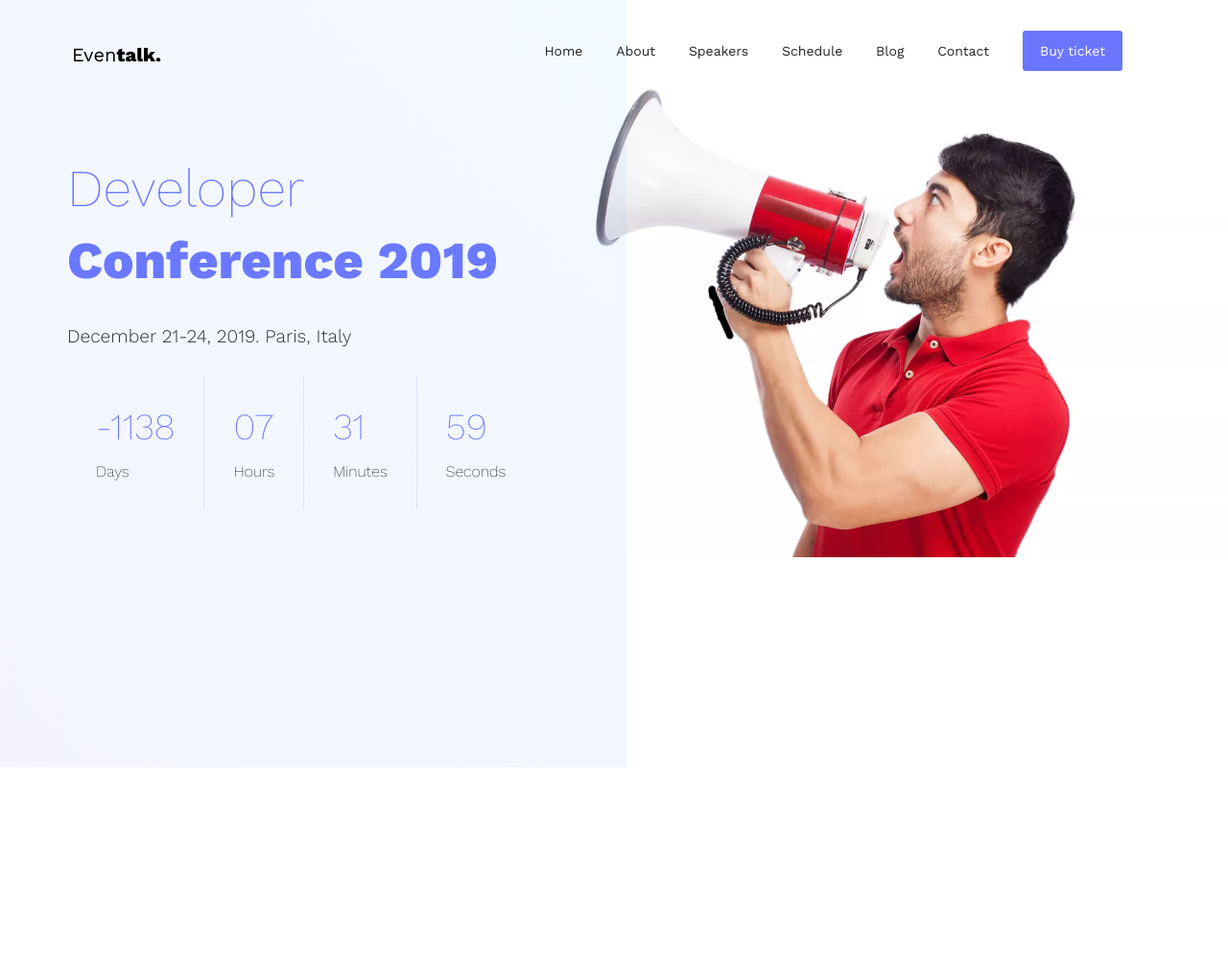
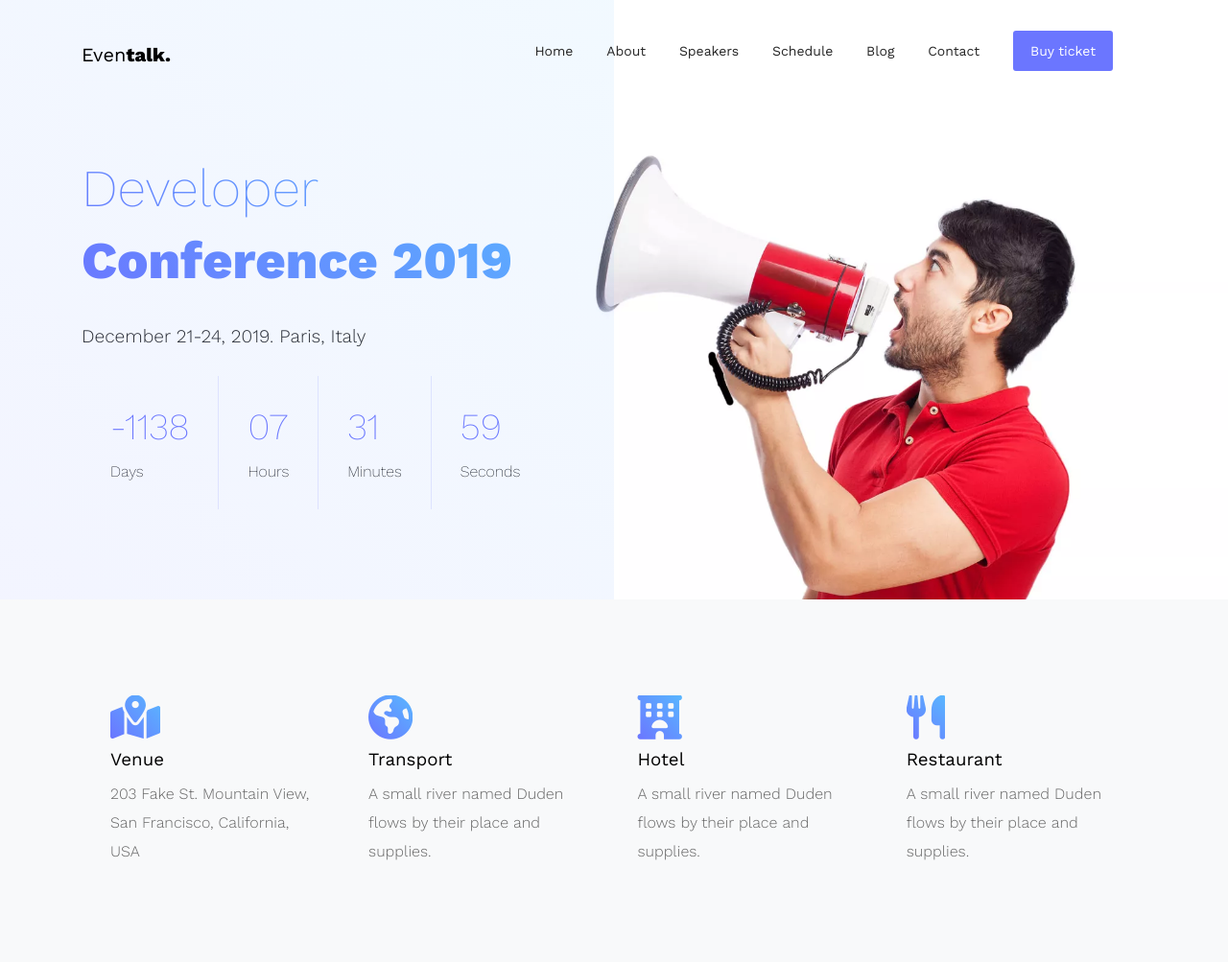
Before and after one commit to shootzgyn/treinamentos-front-end, a plain HTML site: page primeira-lp/index.html in a window 1280 px wide. Shown: the whole page at 96% size. Before the commit the page ends 800 px from the top, so only its background shows below. Drawn offline with nearby package versions, Linux system fonts and the light colour scheme.

Commit message:
atualização info

```diff
--- a/primeira-lp/css/style.css
+++ b/primeira-lp/css/style.css
@@ -22,7 +22,7 @@ nav {
   height: auto;
 }
 nav .limited {
-  width: 1130px;
+  width: 1110px;
   margin: 0 auto;
   display: flex;
   justify-content: space-between;
@@ -65,7 +65,7 @@ nav .limited ul.menu li a {
 
 main {
   width: 100%;
-  height: 32em;
+
   background-image: url(../image/bg_1.jpg.webp);
   background-size: cover;
   background-attachment: fixed;
@@ -80,11 +80,13 @@ main .limited .overlay {
   bottom: 0;
   left: 0;
   right: 0;
-  height: 100%;
-  width: 51%;
+  width: 50%;
+  height: auto;
+  padding: 0 0 90px 0;
 }
 main .limited {
-  width: 1140px;
+  width: 1110px;
+  height: 556px;
   margin: 0 auto;
   display: flex;
   justify-content: space-between;
@@ -96,7 +98,9 @@ main .limited section.left h2.title {
   font-weight: 200;
   line-height: 75px;
   margin: 0 0 30px 0;
-  color: #6b76ff;
+  background: linear-gradient(45deg, #6b75ff 0%, #6b75ff 0%, #59b7ff 100%);
+  -webkit-background-clip: text;
+  -webkit-text-fill-color: transparent;
 }
 main .limited section.left p.date {
   font-size: 1.2em;
@@ -125,3 +129,39 @@ main .limited section.left ul.clock li h5 {
 }
 
 /* FIM CONTEÚDO SITE / HEADER  */
+
+section.content {
+  width: 100%;
+  height: auto;
+  position: relative;
+  background-color: #f8f9fa;
+}
+section.content .limited {
+  width: 1110px;
+  height: auto;
+  margin: 0 auto;
+  padding: 100px 0 100px 0;
+  box-sizing: border-box;
+}
+section.content .limited ul {
+  display: flex;
+  justify-content: space-between;
+}
+section.content .limited ul li {
+  padding: 0 30px;
+}
+section.content .limited ul li i {
+  background: linear-gradient(45deg, #6b75ff 0%, #6b75ff 0%, #59b7ff 100%);
+  -webkit-background-clip: text;
+  -webkit-text-fill-color: transparent;
+  font-size: 2.9em;
+}
+section.content .limited ul li h3 {
+  font-weight: 400;
+  margin: 10px 0 10px 0;
+}
+section.content .limited ul li p {
+  font-weight: 300;
+  line-height: 30px;
+  color: #666666;
+}
--- a/primeira-lp/index.html
+++ b/primeira-lp/index.html
@@ -4,6 +4,10 @@
     <meta charset="UTF-8" />
     <meta http-equiv="X-UA-Compatible" content="IE=edge" />
     <meta name="viewport" content="width=device-width, initial-scale=1.0" />
+    <script
+      src="https://kit.fontawesome.com/964f33b2b8.js"
+      crossorigin="anonymous"
+    ></script>
     <link rel="stylesheet" href="css/style.css" />
     <title>Eventalk - Free Bootstrap 4</title>
   </head>
@@ -57,5 +61,32 @@
         <section class="right"></section>
       </div>
     </main>
+
+    <section class="content">
+      <div class="limited">
+        <ul>
+          <li>
+            <i class="fa-solid fa-map-location-dot"></i>
+            <h3>Venue</h3>
+            <p>203 Fake St. Mountain View, San Francisco, California, USA</p>
+          </li>
+          <li>
+            <i class="fa-solid fa-earth-americas"></i>
+            <h3>Transport</h3>
+            <p>A small river named Duden flows by their place and supplies.</p>
+          </li>
+          <li>
+            <i class="fa-sharp fa-solid fa-hotel"></i>
+            <h3>Hotel</h3>
+            <p>A small river named Duden flows by their place and supplies.</p>
+          </li>
+          <li>
+            <i class="fa-solid fa-utensils"></i>
+            <h3>Restaurant</h3>
+            <p>A small river named Duden flows by their place and supplies.</p>
+          </li>
+        </ul>
+      </div>
+    </section>
   </body>
 </html>
```
